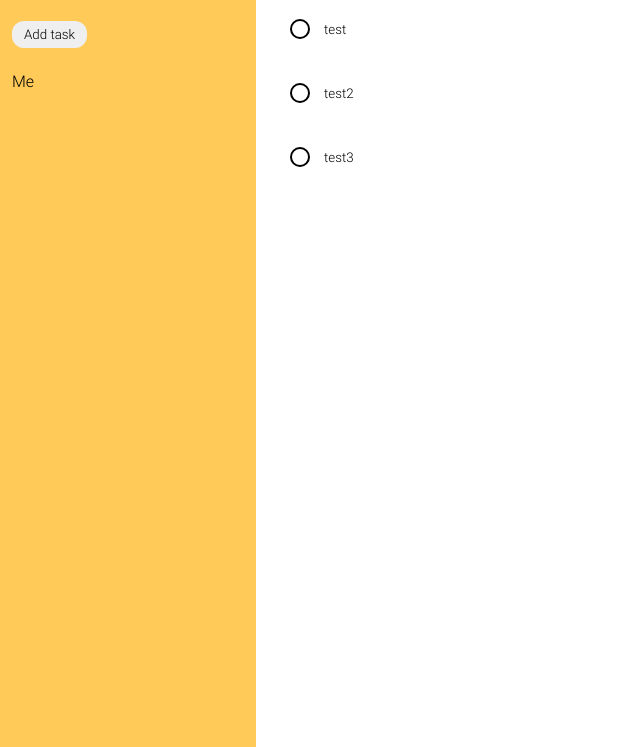
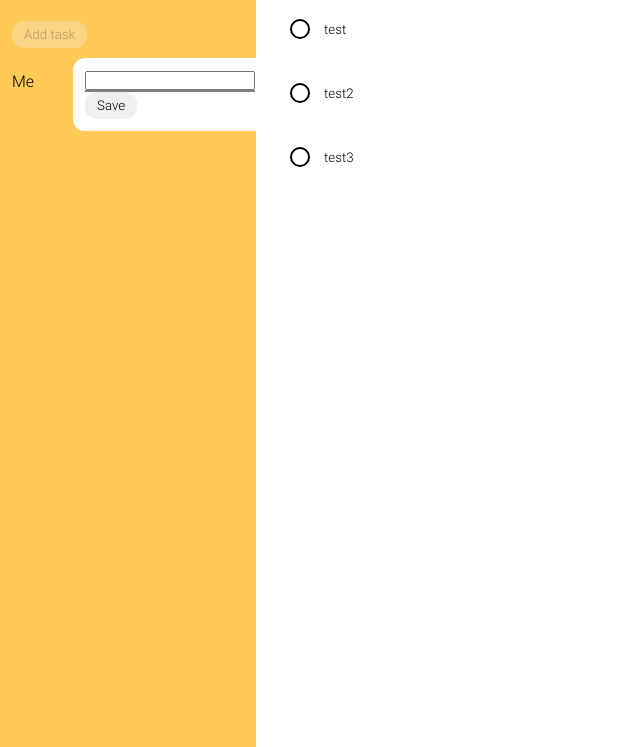
Before and after one commit to JollyJoker90/Odin-ToDoList, a website built with webpack: page src/template.html in a window 1280 px wide. Both pictures are taken after a click on the button "Add task". Shown: the part 53-800 px from the top of the page, without its empty margins (0-640 px from the left). Built offline with nearby package versions, Linux system fonts and the light colour scheme.

Commit message:
added modal to save new tasks

```diff
--- a/src/gui.js
+++ b/src/gui.js
@@ -1,13 +1,9 @@
-// import EmptyCircle from "./res/checkbox-blank-circle-outline.svg";
-
 const UpdateScreen = (projects) => {
   // updating content area
   document.querySelector("#content").innerHTML = "";
   document.querySelector("#content").append(RenderProject(projects[0]));
   // updating sidebar
   RenderSidebar(projects);
-  const test = document.createElement("div");
-  document.querySelector("#sidebar").append(test);
 };
 
 const RenderProject = (project) => {
@@ -36,21 +32,6 @@ const TaskCardSimple = ({ title, id }) => {
   return card;
 };
 const TaskCardExpanded = () => {};
-// const BuildTaskCard = ({ title, description, dueDate, priority, id }) => {
-//   const card = document.createElement("button");
-//   card.classList.add("card", `id-${id}`);
-//   const cardTitle = document.createElement("div");
-//   cardTitle.textContent = title;
-//   const cardDescription = document.createElement("div");
-//   cardDescription.textContent = description;
-//   const cardDueDate = document.createElement("div");
-//   cardDueDate.textContent = dueDate;
-//   const cardPriority = document.createElement("div");
-//   cardPriority.textContent = priority;
-//   //   card.textContent = "task.name";
-//   card.append(cardTitle, cardDescription, cardDueDate, cardPriority);
-//   return card;
-// };
 
 const RenderSidebar = (projects) => {
   const header = document.createElement("h1");
@@ -78,4 +59,24 @@ const RenderSidebar = (projects) => {
     .append(header, operatorsContainer, projectsContainer);
 };
 
-export { UpdateScreen };
+const Modal = ({ target, pageX, pageY }) => {
+  target.disabled = true;
+  const modalContainer = document.createElement("div");
+  modalContainer.classList.add("modal");
+  modalContainer.style.left = pageX + 24 + "px";
+  modalContainer.style.top = pageY + 24 + "px";
+  const modalSubmit = document.createElement("button");
+  modalSubmit.classList.add("btn");
+  modalSubmit.textContent = "Save";
+
+  const modalInput = document.createElement("input");
+  modalInput.type = "text";
+
+  const modalSeperator = document.createElement("hr");
+  modalContainer.append(modalInput, modalSeperator, modalSubmit);
+  document.querySelector("body").append(modalContainer);
+
+  // console.log(target, pageX, pageY);
+};
+
+export { UpdateScreen, Modal };
--- a/src/index.js
+++ b/src/index.js
@@ -1,6 +1,6 @@
 import "./style.css";
 import { Task, Project } from "./funcs";
-import { UpdateScreen } from "./gui";
+import { UpdateScreen, Modal } from "./gui";
 
 const AppManager = () => {
   const projects = [];
@@ -22,6 +22,12 @@ const ScreenManager = () => {
   const app = AppManager();
   UpdateScreen(app.projects);
 
+  const handleAddTask = (e) => {
+    Modal(e);
+  };
+
+  document.querySelector(".add-task").addEventListener("click", handleAddTask);
+
   return { app };
 };
 
--- a/src/style.css
+++ b/src/style.css
@@ -1,6 +1,8 @@
 :root {
   --spacer: 12px;
   --spacerX2: calc(var(--spacer) * 2);
+
+  --primary:var(--primary)
 }
 
 @font-face {
@@ -42,6 +44,18 @@
   background: url(res/check-circle-outline.svg);
 }
 
+.modal {
+  position: absolute;
+  background-color: white;
+  /* width: 20vw; */
+  /* height: 10vh; */
+  padding: var(--spacer);
+  border-radius: var(--spacer);
+  hr {
+    border: 1px solid grey;
+  }
+}
+
 main {
   width: 100vw;
   height: 100vh;
@@ -81,3 +95,7 @@ main {
   align-items: center;
   gap: var(--spacer);
 }
+
+.hidden {
+  display: none;
+}
```
